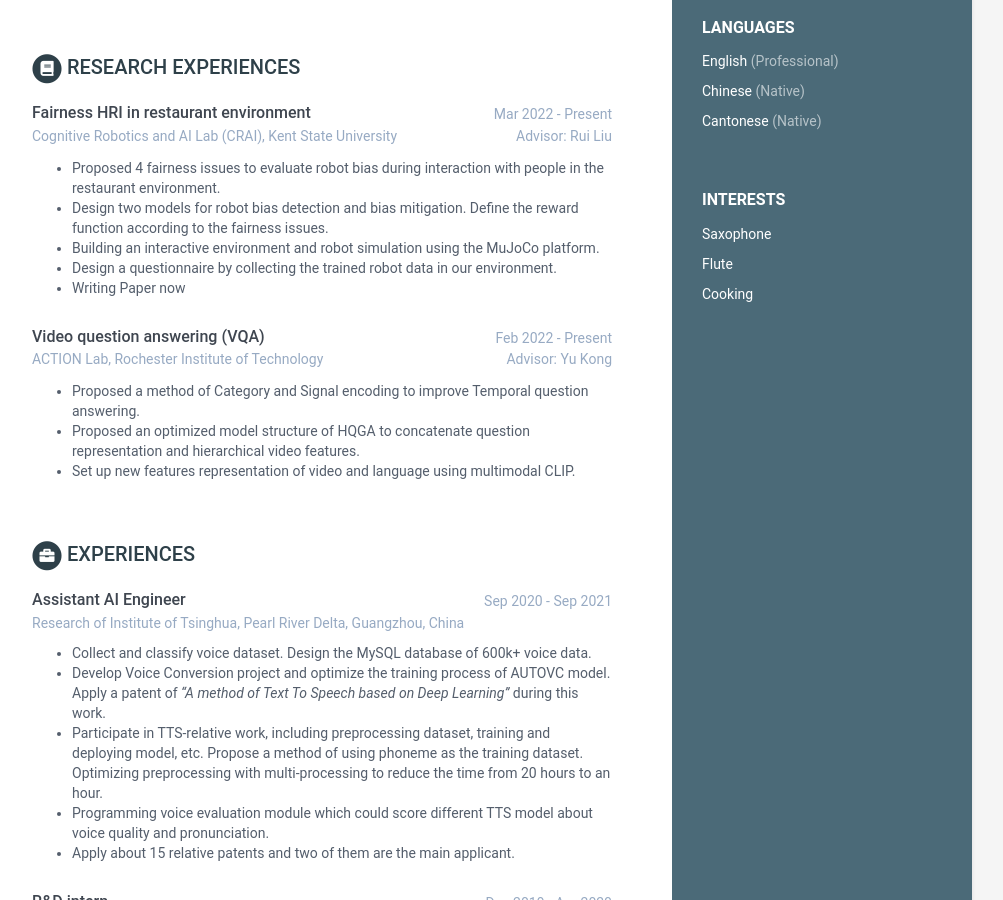
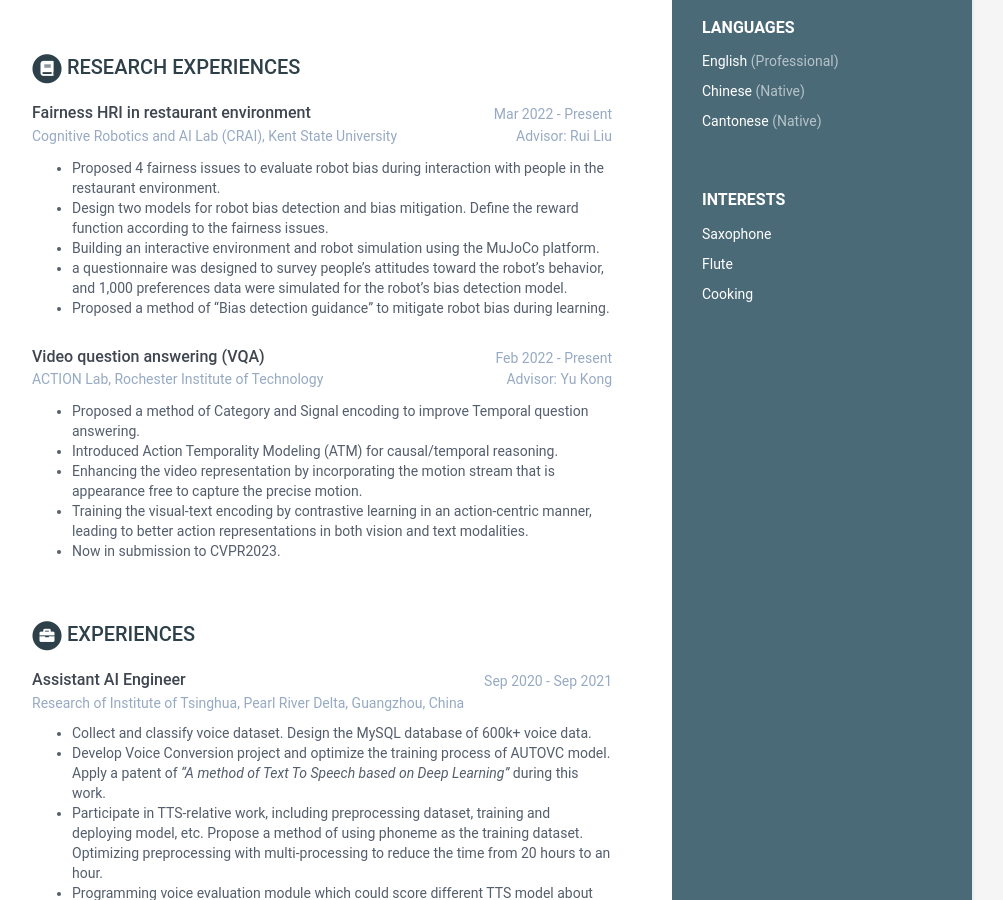
Before and after one commit to jayzhu02/jayzhu02.github.io, a Jekyll site: the page built from index.html, in a window 1280 px wide and 900 px high, scrolled down 379 px. Shown: the whole window, without its empty margins (168-1171 px from the left). Built offline with Jekyll 4.4.1, drawn with Linux system fonts in a browser that asks for light colours.

Commit message:
update cv

```diff
--- a/_data/data.yml
+++ b/_data/data.yml
@@ -77,8 +77,9 @@ research-experiences:
         - Design two models for robot bias detection and bias mitigation. Define the reward function according to the fairness
           issues.
         - Building an interactive environment and robot simulation using the MuJoCo platform.
-        - Design a questionnaire by collecting the trained robot data in our environment.
-        - Writing Paper now
+        - a questionnaire was designed to survey people’s attitudes toward the robot’s behavior, and 1,000 preferences
+          data were simulated for the robot’s bias detection model.
+        - Proposed a method of "Bias detection guidance" to mitigate robot bias during learning.
 
     - title: Video question answering (VQA)
       time: Feb 2022 - Present
@@ -86,8 +87,12 @@ research-experiences:
       advisor: Yu Kong
       details: |
         - Proposed a method of Category and Signal encoding to improve Temporal question answering.
-        - Proposed an optimized model structure of HQGA to concatenate question representation and hierarchical video features.
-        - Set up new features representation of video and language using multimodal CLIP.
+        -  Introduced Action Temporality Modeling (ATM) for causal/temporal reasoning.
+        -  Enhancing the video representation by incorporating the motion stream that is appearance free to capture
+           the precise motion.
+        -  Training the visual-text encoding by contrastive learning in an action-centric manner, leading to better
+           action representations in both vision and text modalities.
+        -  Now in submission to CVPR2023.
 
 
 
```
Also changed, not shown: 1 other file.
